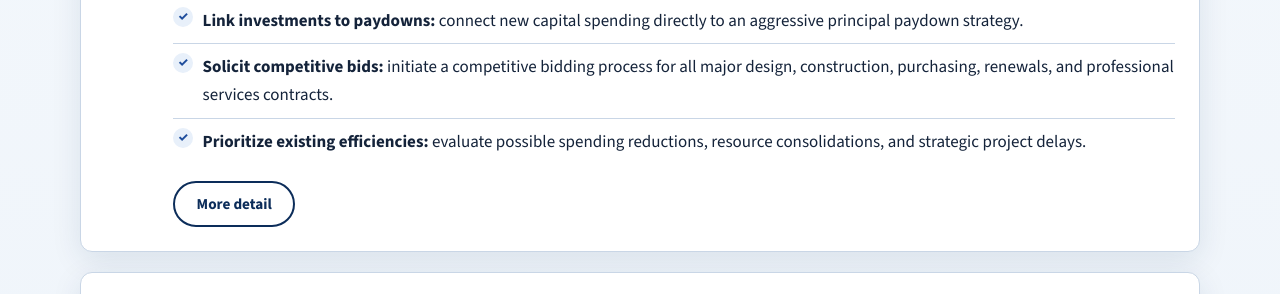
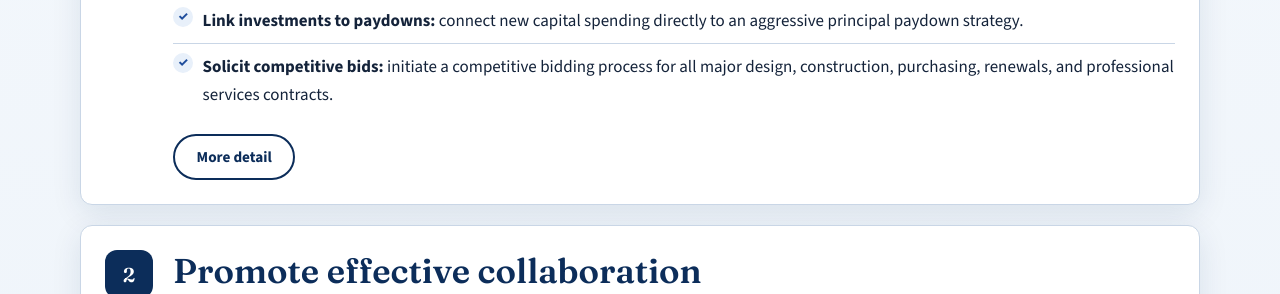
Before and after one commit to foboybbq-prog/chris4bps, a plain HTML site: page priorities.html in a window 1280 px wide. Shown: the part 464-758 px from the top of the page. Drawn offline with nearby package versions, Linux system fonts and the light colour scheme.

Commit message:
Pay as we grow: drop Prioritize existing efficiencies check

```diff
--- a/priorities.html
+++ b/priorities.html
@@ -48,7 +48,6 @@
               <ul class="checklist">
                 <li><strong>Link investments to paydowns:</strong> connect new capital spending directly to an aggressive principal paydown <span class="nowrap">strategy.</span></li>
                 <li><strong>Solicit competitive bids:</strong> initiate a competitive bidding process for all major design, construction, purchasing, renewals, and professional services <span class="nowrap">contracts.</span></li>
-                <li><strong>Prioritize existing efficiencies:</strong> evaluate possible spending reductions, resource consolidations, and strategic project <span class="nowrap">delays.</span></li>
               </ul>
               <div class="more-detail" id="detail-pay-as-we-grow" hidden>
                 <p>
```
Also changed, not shown: index.html (+0 -1 lines).
